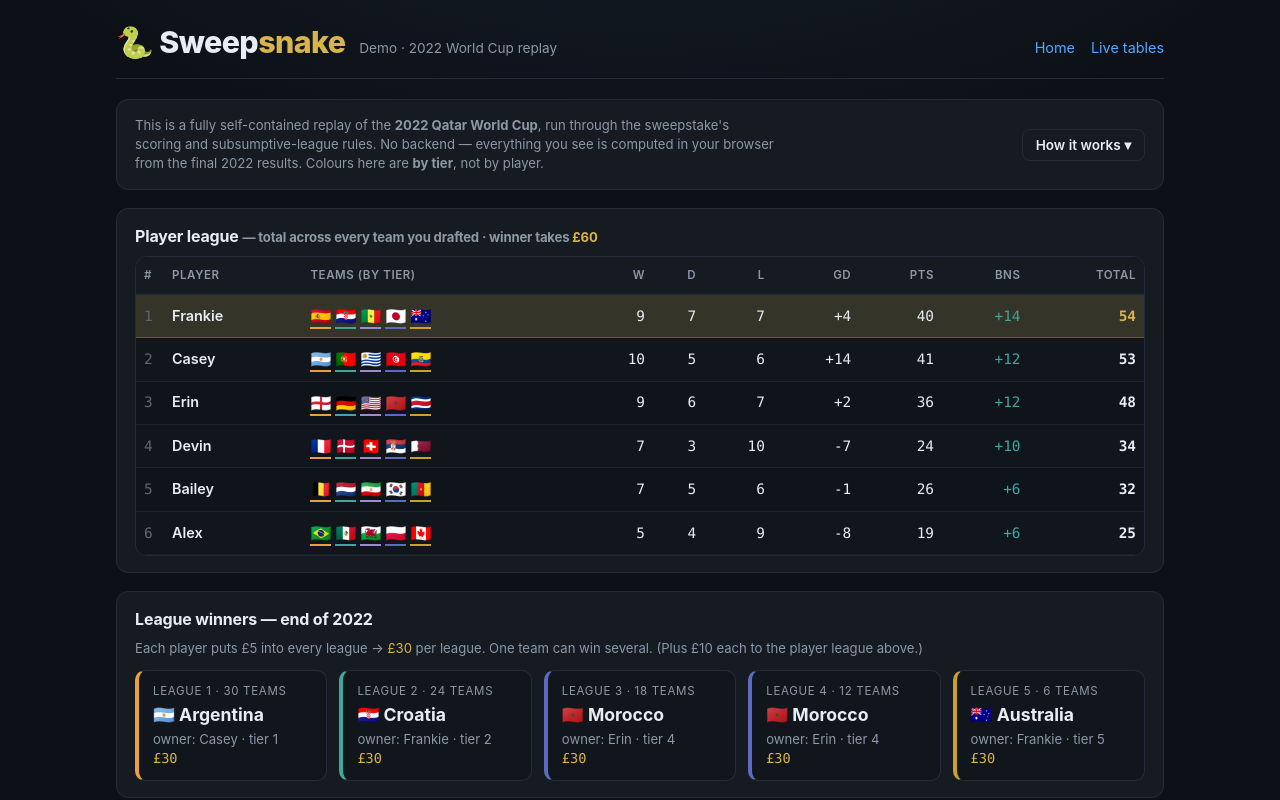
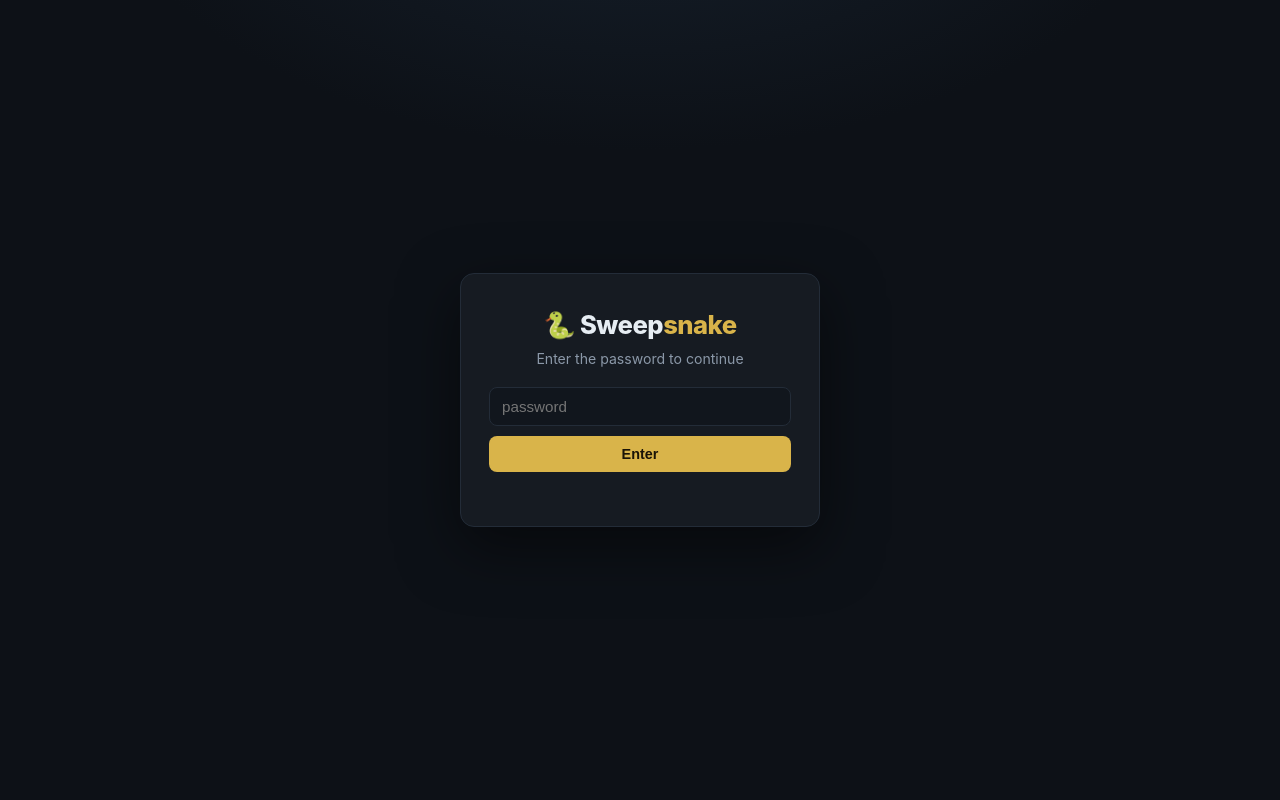
Before and after one commit to geojenks/sweepsnake, a plain HTML site: page demo.html in a window 1280 px wide. Shown: the top 800 px of the page. Drawn offline with Linux system fonts and the light colour scheme.

Commit message:
Add site-wide password gate
Soft client-side gate on all pages (password stored as SHA-256 hash).
Keeps casual visitors out; consistent with the app's open-by-design posture.

Co-Authored-By: Claude Opus 4.8 <noreply@anthropic.com>

```diff
--- a/demo.html
+++ b/demo.html
@@ -85,6 +85,7 @@
     <p class="footnote" id="footnote"></p>
   </div>
 
+  <script type="module" src="js/gate.js"></script>
   <script type="module" src="js/demo.js"></script>
 </body>
 </html>
--- /dev/null
+++ b/js/gate.js
@@ -0,0 +1,70 @@
+// gate.js — a soft, site-wide password gate. Import this first on every page.
+//
+// NOT real security: the site is fully static, so a determined visitor can read
+// the source or query Supabase directly. This just keeps casual people out and
+// matches the app's open-by-design posture. The password is stored as a SHA-256
+// hash so it isn't sitting in plain text in the source.
+
+const PASSWORD_HASH = "281e910c7c4def49a9a80f4ca2879c0a39139acdeccf512675e760214a6e418f";
+const KEY = "sweepsnake_gate";
+
+async function sha256(text) {
+  const buf = await crypto.subtle.digest("SHA-256", new TextEncoder().encode(text));
+  return [...new Uint8Array(buf)].map((b) => b.toString(16).padStart(2, "0")).join("");
+}
+
+if (localStorage.getItem(KEY) !== PASSWORD_HASH) {
+  buildOverlay();
+}
+
+function buildOverlay() {
+  const overlay = document.createElement("div");
+  overlay.id = "gate";
+  Object.assign(overlay.style, {
+    position: "fixed", inset: "0", zIndex: "9999",
+    background: "radial-gradient(900px 500px at 50% -150px, #16202c 0%, #0d1117 60%)",
+    display: "flex", alignItems: "center", justifyContent: "center",
+    fontFamily: '"Inter", -apple-system, "Segoe UI", Roboto, sans-serif',
+  });
+
+  const card = document.createElement("div");
+  Object.assign(card.style, {
+    background: "#161b22", border: "1px solid #232c38", borderRadius: "14px",
+    padding: "32px 28px", width: "min(360px, 90vw)", textAlign: "center",
+    color: "#e6edf3", boxShadow: "0 20px 60px rgba(0,0,0,.5)",
+  });
+  card.innerHTML = `
+    <div style="font-size:1.6rem;font-weight:800;letter-spacing:-.02em;margin-bottom:6px">
+      🐍 Sweep<span style="color:#d9b44a">snake</span></div>
+    <div style="color:#8b98a8;font-size:.88rem;margin-bottom:18px">Enter the password to continue</div>
+    <input id="gate-input" type="password" placeholder="password" autocomplete="off"
+      style="width:100%;background:#11161d;color:#e6edf3;border:1px solid #232c38;border-radius:8px;
+             padding:10px 12px;font-size:.95rem;outline:none;margin-bottom:10px" />
+    <button id="gate-btn"
+      style="width:100%;background:#d9b44a;color:#1a1407;border:none;border-radius:8px;
+             padding:10px;font-weight:700;font-size:.9rem;cursor:pointer">Enter</button>
+    <div id="gate-err" style="color:#e63946;font-size:.82rem;height:1.1em;margin-top:8px"></div>`;
+
+  overlay.appendChild(card);
+  // Block the rest of the page until the gate is ready.
+  (document.body || document.documentElement).appendChild(overlay);
+
+  const input = card.querySelector("#gate-input");
+  const err = card.querySelector("#gate-err");
+  const submit = async () => {
+    const hash = await sha256(input.value);
+    if (hash === PASSWORD_HASH) {
+      localStorage.setItem(KEY, PASSWORD_HASH);
+      overlay.remove();
+    } else {
+      err.textContent = "Wrong password";
+      input.value = "";
+      card.animate(
+        [{ transform: "translateX(-6px)" }, { transform: "translateX(6px)" }, { transform: "translateX(0)" }],
+        { duration: 180 });
+    }
+  };
+  card.querySelector("#gate-btn").addEventListener("click", submit);
+  input.addEventListener("keydown", (e) => { if (e.key === "Enter") submit(); });
+  input.focus();
+}
```
Also changed, not shown: admin.html (+1 -0 lines), draft.html (+1 -0 lines), index.html (+1 -0 lines), table.html (+1 -0 lines).
